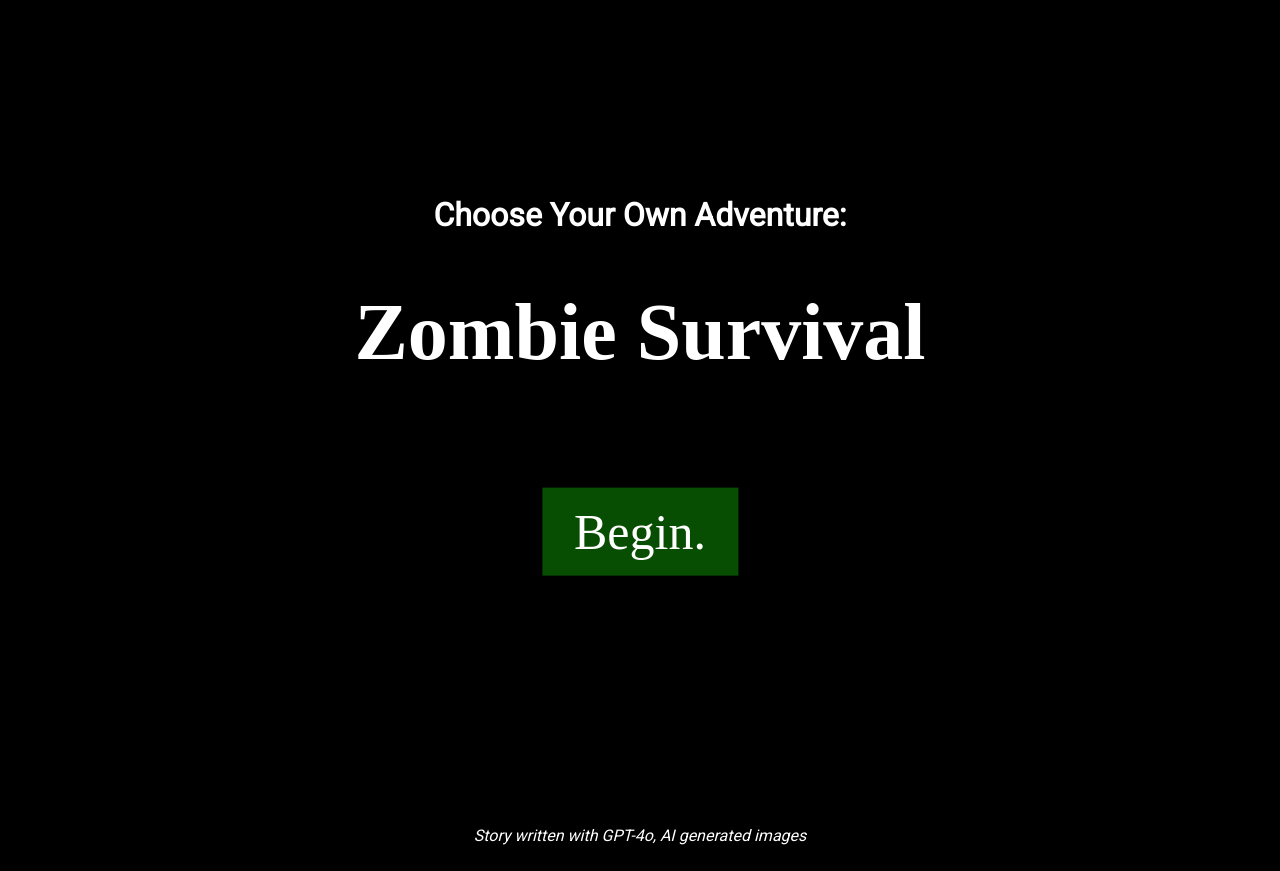
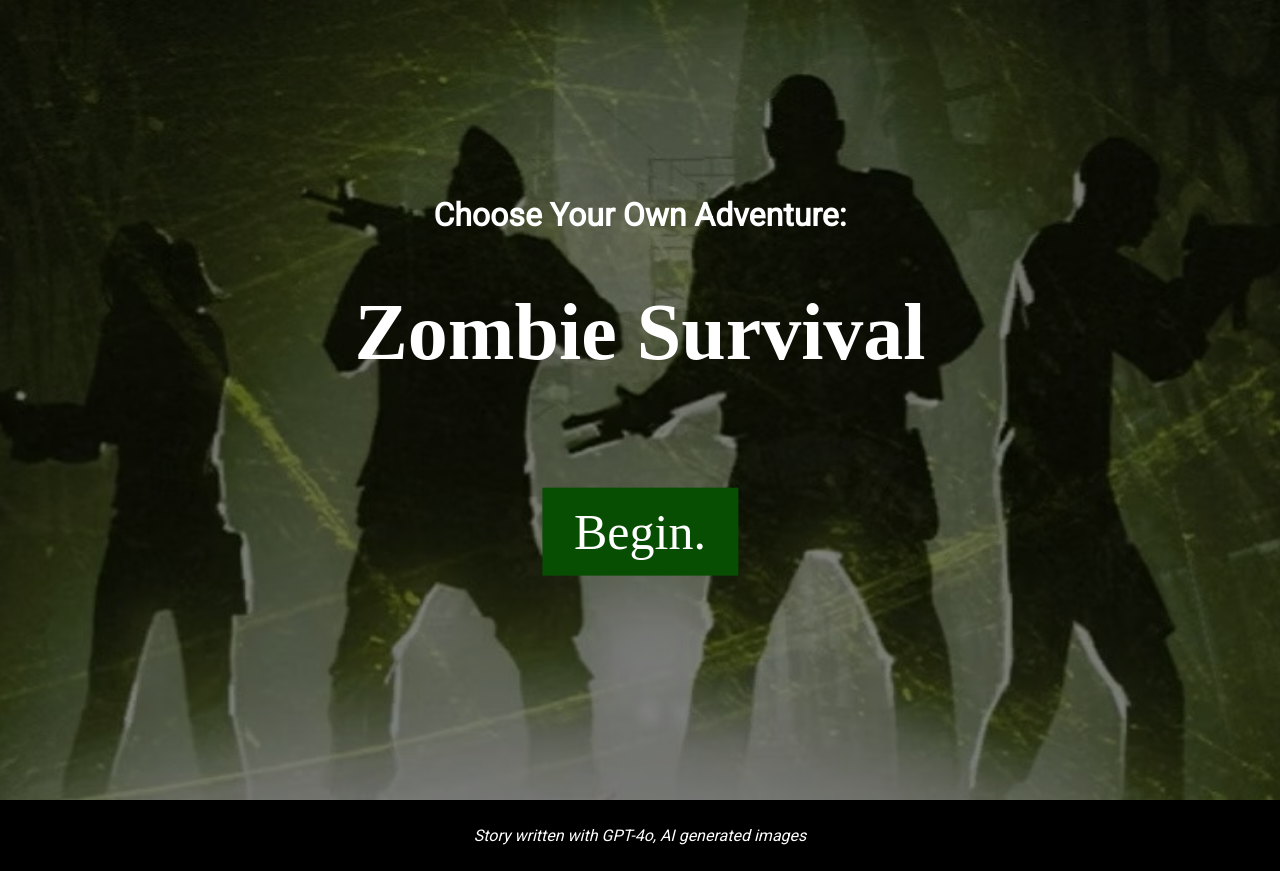
Before and after one commit to jacobspr23/making3, a plain HTML site: page index.html in a window 1280 px wide. Drawn offline with Linux system fonts and the light colour scheme; the site is published under a folder, as on GitHub Pages, so addresses that start at the root find nothing; a web font is replaced by a local one.

Commit message:
Update style.css

```diff
--- a/style.css
+++ b/style.css
@@ -56,7 +56,7 @@ body, html {
 }
 .hero-image {
 /* This selector controls the "hero image" class. You may need to change "hero.jpg" name/format to match your asset, or vice-versa */
-    background-image: linear-gradient(rgba(0, 0, 0, 0.5), rgba(0, 0, 0, 0.5)), url("/static/images/left-4-dead-loading-screen.jpg");
+    background-image: linear-gradient(rgba(0, 0, 0, 0.5), rgba(0, 0, 0, 0.5)), url("static/images/left-4-dead-loading-screen.jpg");
     height: 100%;
     background-attachment: fixed;
     background-position: center;
```
